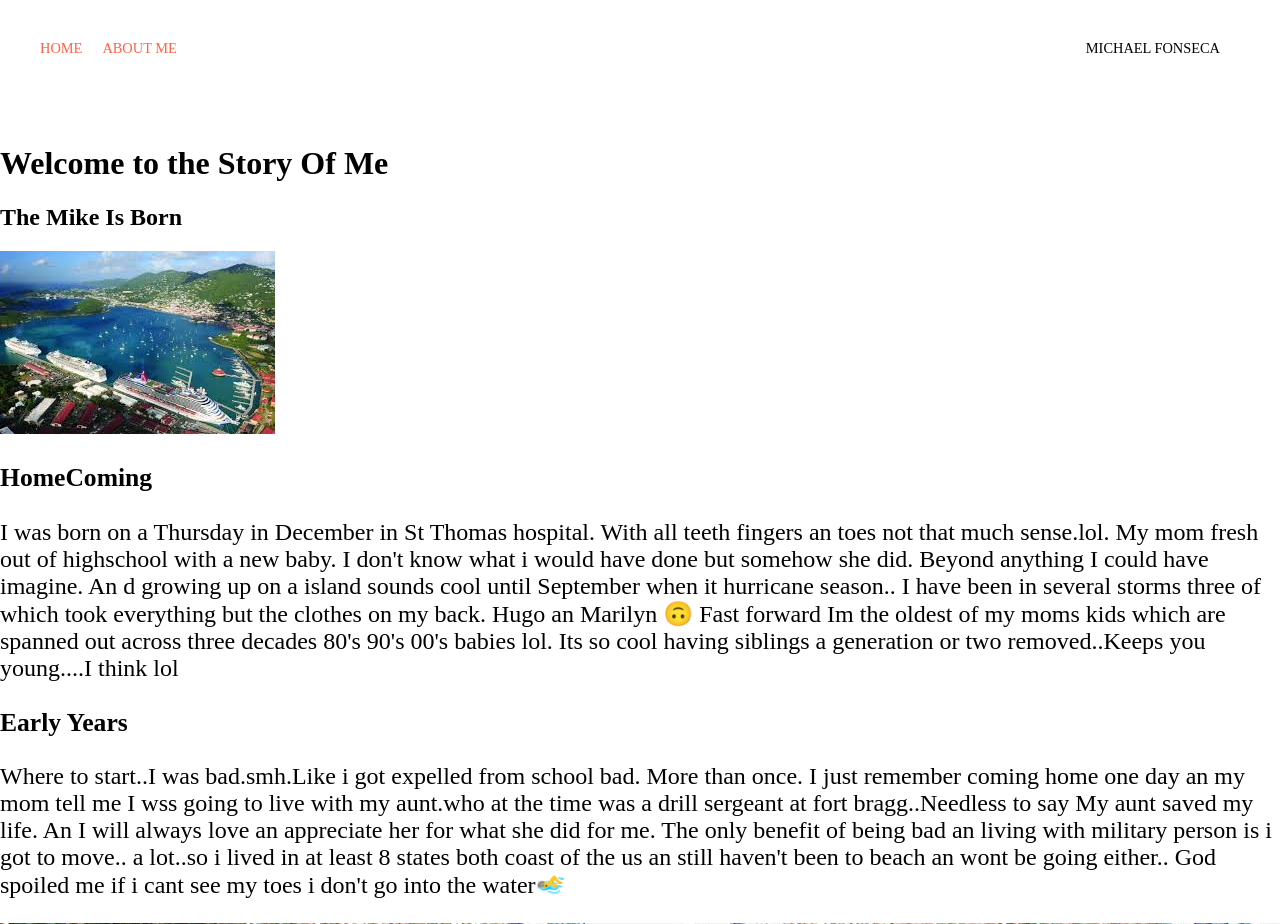
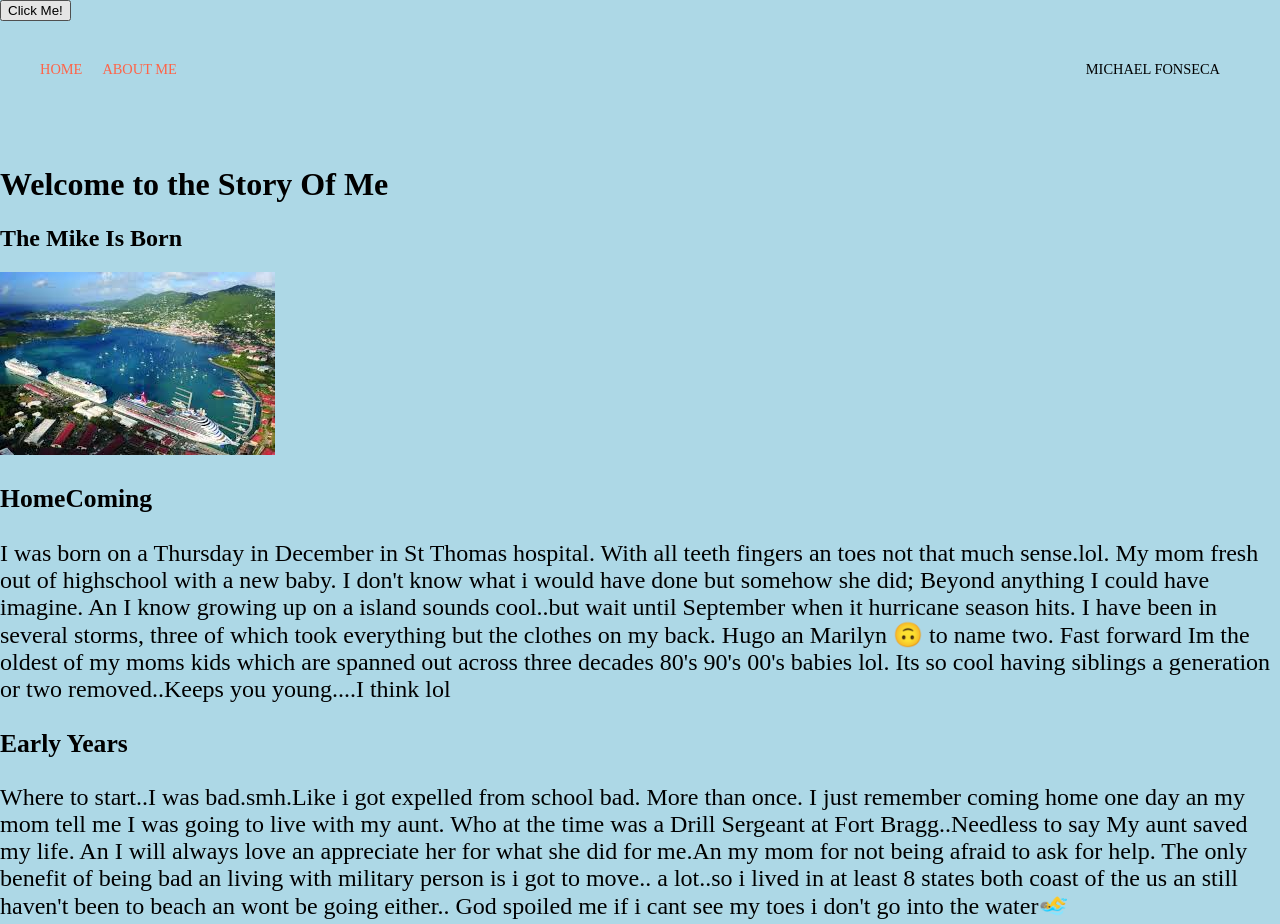
Before and after one commit to MikeMike39/MikeMike39.github.io, a plain HTML site: page index.html in a window 1280 px wide. Shown: the top 924 px of the page. Drawn offline with Linux system fonts and the light colour scheme; files that its build step writes are made by us from their sources.

Commit message:
7 commit

```diff
--- a/index.html
+++ b/index.html
@@ -5,9 +5,22 @@
     <meta charset="UTF-8">
     <title>My First Website</title>
     <link rel="stylesheet" href="style.css">
+
 </head>
 
 <body>
+
+    <body>
+        <!-- //Click Me -->
+        <div class="container">
+            <div class="row max-height align-items-center text-center">
+                <div class="col">
+                    <button class="btn btn-outline-secondary">Click Me!</button>
+                </div>
+
+            </div>
+
+        </div>
 
     <div class="package">
         <div class="nav-package">
@@ -17,11 +30,11 @@
                     <a href="index.html">Home</a>
                 </div>
                 <div class="nav-link-package">
-
+                    <!-- //Link to "About Me to Home" -->
                     <a href="about me.html">About Me</a>
                 </div>
             </div>
-
+                <!-- //"Michael Fonseca" -->
             <div class="right-SPage">
                 <div class="whoYou">
                     <div>Michael Fonseca</div>
@@ -64,38 +77,38 @@
             <h3 style="font-size:2vw">HomeComing</h3>
 
           <p> I was born on a Thursday in December in St Thomas hospital. With all teeth fingers an toes not that much sense.lol.
-              My mom fresh out of highschool with a new baby. I don't know what i would have done but somehow she did. Beyond anything
-              I could have imagine. An d growing up on a island sounds cool until September when it hurricane season..
-              I have been in several storms three of which took everything but the clothes on my back. Hugo an Marilyn 🙃
-               Fast forward Im the oldest of my moms kids which are spanned out across three decades 80's 90's 00's
-              babies lol. Its so cool having siblings a generation or two removed..Keeps you young....I think lol
+              My mom fresh out of highschool with a new baby. I don't know what i would have done but somehow she did; Beyond anything
+              I could have imagine. An I know growing up on a island sounds cool..but wait until September when it hurricane season hits.
+              I have been in several storms, three of which took everything but the clothes on my back. Hugo an Marilyn 🙃 to name two.
+               Fast forward Im the oldest of my moms kids which are spanned out across three decades 80's 90's 00's babies lol. Its so cool
+                having siblings a generation or two removed..Keeps you young....I think lol
           </p>
 
           <h3 style="font-size:2vw">Early Years</h3>
 
           <p> Where to start..I was bad.smh.Like i got expelled from school bad. More than once. I just remember coming home one day
-              an my mom tell me I wss going to live with my aunt.who at the time was a drill sergeant at fort bragg..Needless to say
-              My aunt saved my life. An I will always love an appreciate her for what she did for me. The only benefit of being bad an living
-              with military person is i got to move.. a lot..so i lived in at least 8 states both coast of the us an still haven't been to beach
-              an wont be going either.. God spoiled me if i cant see my toes i don't go into the water🏊‍♂️
+              an my mom tell me I was going to live with my aunt. Who at the time was a Drill Sergeant at Fort Bragg..Needless to say
+              My aunt saved my life. An I will always love an appreciate her for what she did for me.An my mom for not being afraid to ask for help.
+               The only benefit of being bad an living with military person is i got to move.. a lot..so i lived in at least 8 states both coast of
+                the us an still haven't been to beach an wont be going either.. God spoiled me if i cant see my toes i don't go into the water🏊‍♂️
           </p>
-
+          <!-- //Links to 'Images Folder' -->
           <img src="Images/Bragg_gate.066.jpg"
                alt="Fort Bragg">
 
             <h3 style="font-size:2vw">Cooking...Really?</h3>
 
           <p> Man this is like the story of Jesus in bible..So im 21 don't have a clue what or where i want to be or do. At the time I was living in Orlando
-              and i saw a ad for a culinary school an i was like "I can do that"..And I did I worked for Jacksonville Jaguars for the 06-07 NFL Season.
-              I hated Jacksonville so I drove from Orlando everyday smh 100miles.I was awesome the players had a nick name for me and everything lol. I Got tired of
-               Florida...Go figure lol. An move to west Hollywood Ca where i worked in Beverly hills an a few other places.no name dropping ..i can cook lol..But i was
-               facing the same problem many of my people face. i come the culinary lifestyle to the nfl as there are many races of players but only one race in charge.
-               So see my hopes of being an Ex.Chef wade i choose to leave behind after 16yrs an pickup a keyboard..I found you can do more damage with ⌨️ than a 🔪
+              and i saw a ad for a culinary school an i was like "I can do that"..And I did. I worked for Jacksonville Jaguars for the 06-07 NFL Season. First Job btw.
+              I hated Jacksonville so I drove from Orlando everyday smh 100+miles.It was awesome the players had a nick name for me and everything lol. I Got tired of
+               Florida...Go figure lol. An I move to west Hollywood Ca where i worked in Beverly hills an a few other places.no name dropping ..i can cook lol..But i was
+               facing the same problem many of my people face. I compare the culinary lifestyle to the nfl as there are many races of players but only one race in charge.
+               So to see my hopes of being an Ex.Chef fade; i choose it all leave behind after 16yrs an pickup a keyboard..I found you can do more damage with ⌨️ than a 🔪
           </p>
-
+          <!-- //Links to 'Images Folder' -->
           <img src="Images/chef.jpg"
                alt="Life of a Chef">
-
+          <!-- //Links to 'Images Folder' -->
           <img src="Images/coding.jfif"
                alt="Coding Life">
 
@@ -118,5 +131,5 @@
     </body>
     </html>
 </body>
-
+<script src="index.js"></script>
 </html>
--- a/index.js
+++ b/index.js
@@ -4,7 +4,7 @@ const body = document.querySelector("body");
 const colors = ["red", "green", "blue", "yellow", "pink", "purple"];
 //Starting background color before the click
 body.style.backgroundColor = "lightblue";
-//Event listener wait for user input
+// Event listener wait for user input
 button.addEventListener("click", changeBackground);
 // Function for random color
 function changeBackground() {
```
Also changed, not shown: 1 other file.
